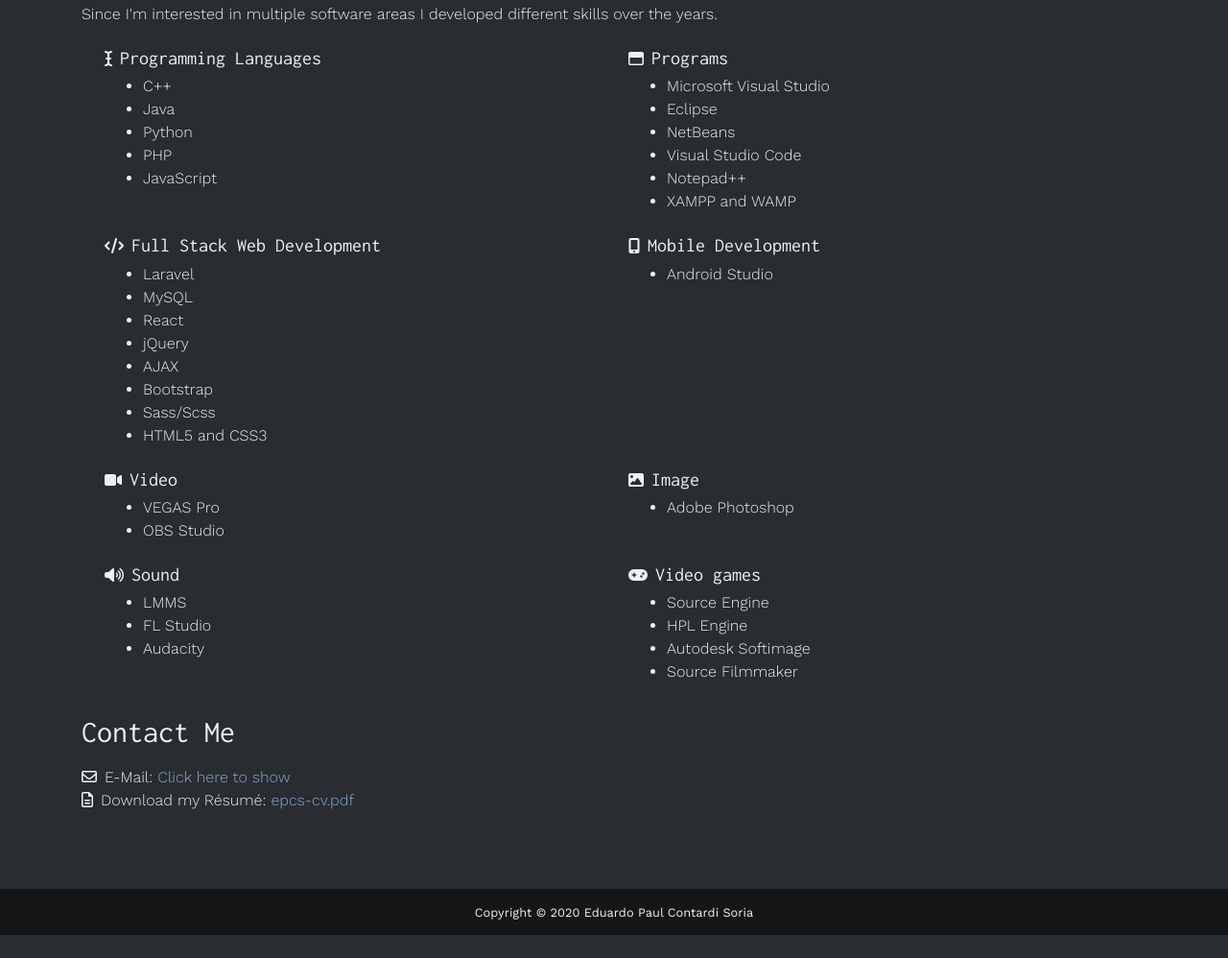
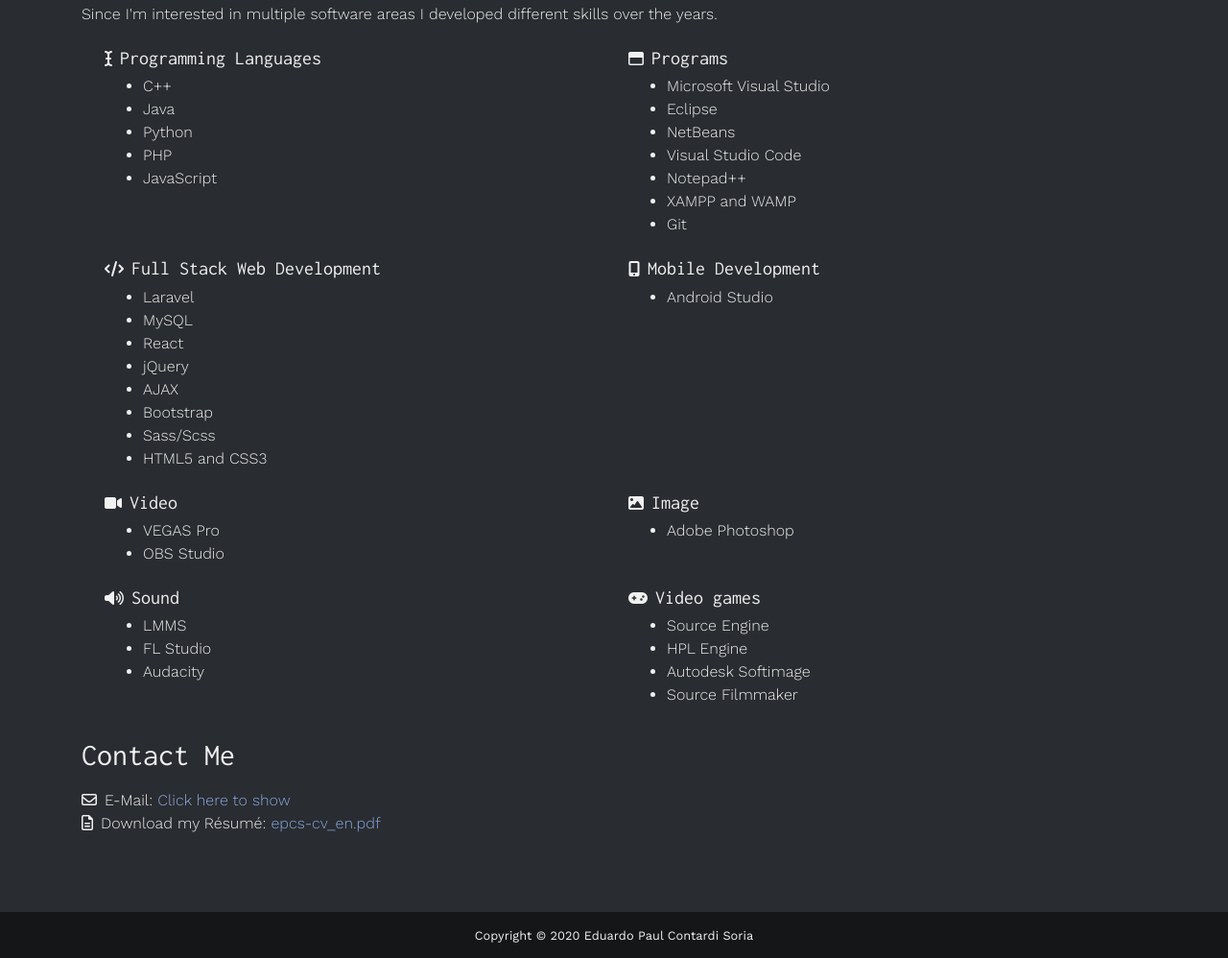
Before and after one commit to der-p0l/der-p0l.github.io, a plain HTML site: page en/index.html in a window 1280 px wide. Shown: the part 2375-3373 px from the top of the page at 96% size. Before the commit the page ends 3349 px from the top, so only its background shows below. Drawn offline with nearby package versions, Linux system fonts and the light colour scheme.

Commit message:
Added one skill and updated resume

```diff
--- a/en/index.html
+++ b/en/index.html
@@ -337,6 +337,7 @@
                                     <li><span>Visual Studio Code</span></li>
                                     <li><span>Notepad++</span></li>
                                     <li><span>XAMPP and WAMP</span></li>
+                                    <li><span>Git</span></li>
                                 </ul>
                             </div>
                         </div>
@@ -420,7 +421,7 @@
                     <span class="far fa-envelope mr-2" aria-hidden="true"></span>E-Mail: <span id="contact-email"><a id="contact-email-btn" class="link" href="#">Click here to show</a></span>
                 </p>
                 <p class="mb-0">
-                    <span class="far fa-file-alt mr-2" aria-hidden="true"></span>Download my Résumé: <a class="link" href="/res/epcs-cv_en.pdf">epcs-cv.pdf</a>
+                    <span class="far fa-file-alt mr-2" aria-hidden="true"></span>Download my Résumé: <a class="link" href="/res/epcs-cv_en.pdf">epcs-cv_en.pdf</a>
                 </p>
             </div>
         </div>
```
Also changed, not shown: index.html (+1 -0 lines), 2 other files.
